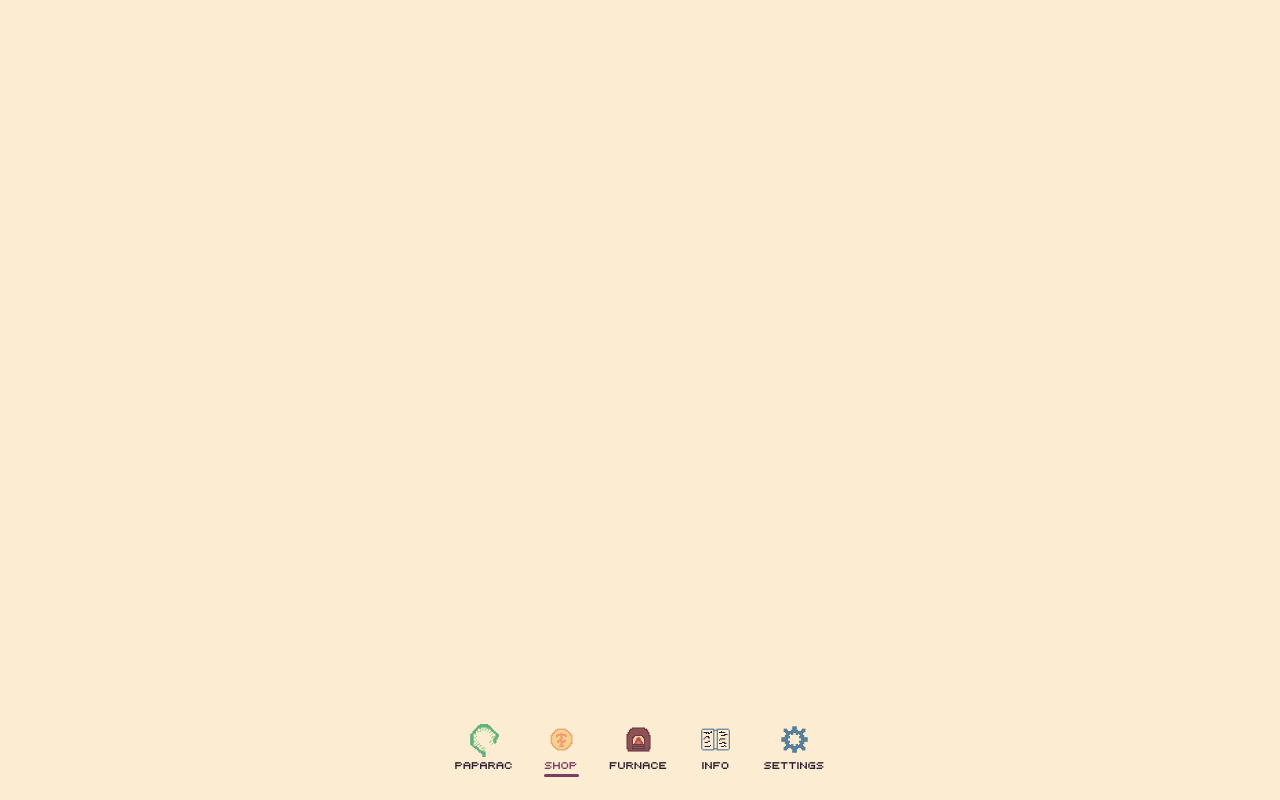
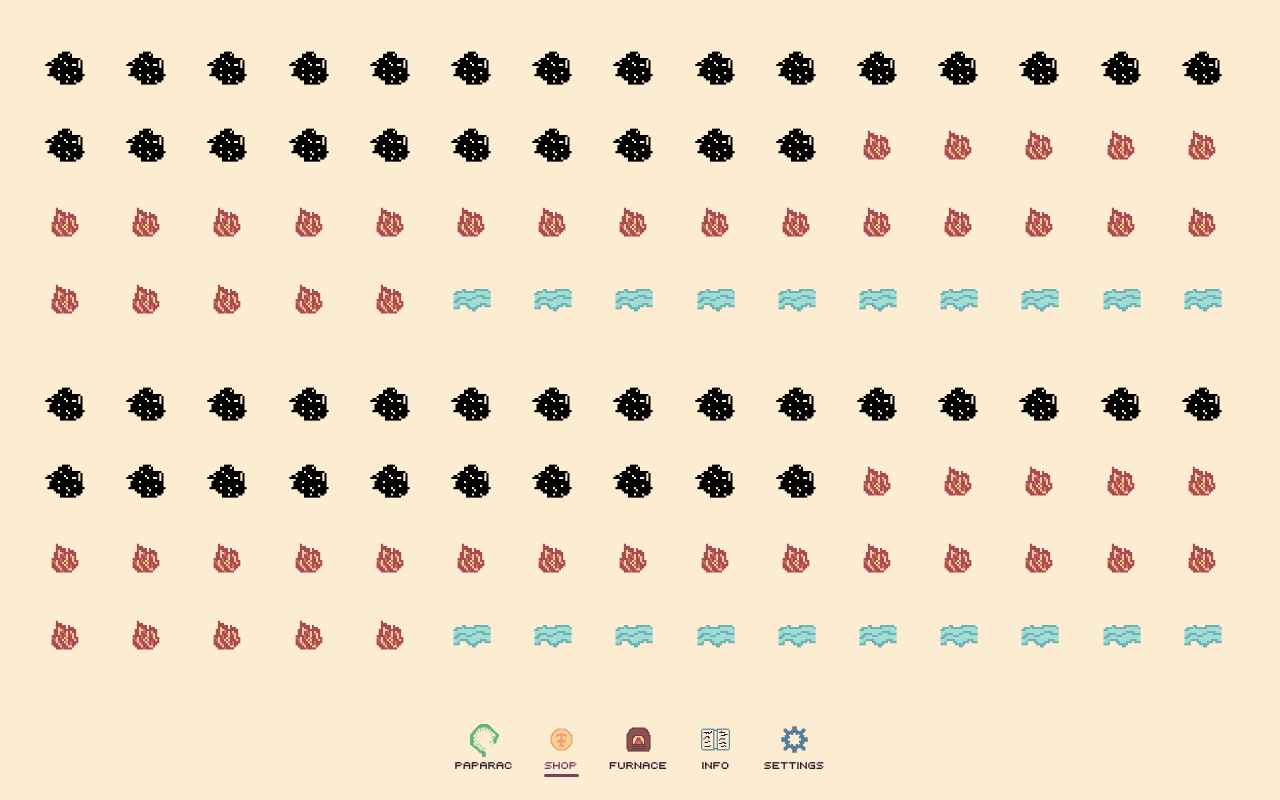
Before and after one commit to dzumita/paparac_kvetka_old, a Vue app: page /shop in a window 1280 px wide. Built offline with nearby package versions, Linux system fonts and the light colour scheme.

Commit message:
Imported AppObjectLibrary.vue for views components

```diff
--- a/src/views/AppEncyclopedia.vue
+++ b/src/views/AppEncyclopedia.vue
@@ -1,16 +1,18 @@
 <template>
   <AppPageWrapper>
     <template #content>
+      <AppObjectLibrary/>
     </template>
   </AppPageWrapper>
 </template>
 
 <script lang="ts">
 import AppPageWrapper from '@/components/AppPageWrapper.vue'
+import AppObjectLibrary from '@/components/AppObjectLibrary.vue'
 
 export default {
   name: 'AppEncyclopedia',
-  components: { AppPageWrapper }
+  components: { AppPageWrapper, AppObjectLibrary }
 }
 </script>
 
--- a/src/views/AppFurnace.vue
+++ b/src/views/AppFurnace.vue
@@ -1,16 +1,18 @@
 <template>
   <AppPageWrapper>
     <template #content>
+      <AppObjectLibrary/>
     </template>
   </AppPageWrapper>
 </template>
 
 <script lang="ts">
 import AppPageWrapper from '@/components/AppPageWrapper.vue'
+import AppObjectLibrary from '@/components/AppObjectLibrary.vue'
 
 export default {
   name: 'AppFurnace',
-  components: { AppPageWrapper }
+  components: { AppPageWrapper, AppObjectLibrary }
 }
 </script>
 
--- a/src/views/AppShop.vue
+++ b/src/views/AppShop.vue
@@ -1,16 +1,19 @@
 <template>
   <AppPageWrapper>
     <template #content>
+      <AppObjectLibrary/>
+      <AppObjectLibrary/>
     </template>
   </AppPageWrapper>
 </template>
 
 <script lang="ts">
 import AppPageWrapper from '@/components/AppPageWrapper.vue'
+import AppObjectLibrary from '@/components/AppObjectLibrary.vue'
 
 export default {
   name: 'AppShop',
-  components: { AppPageWrapper }
+  components: { AppPageWrapper, AppObjectLibrary }
 }
 </script>
 
```
